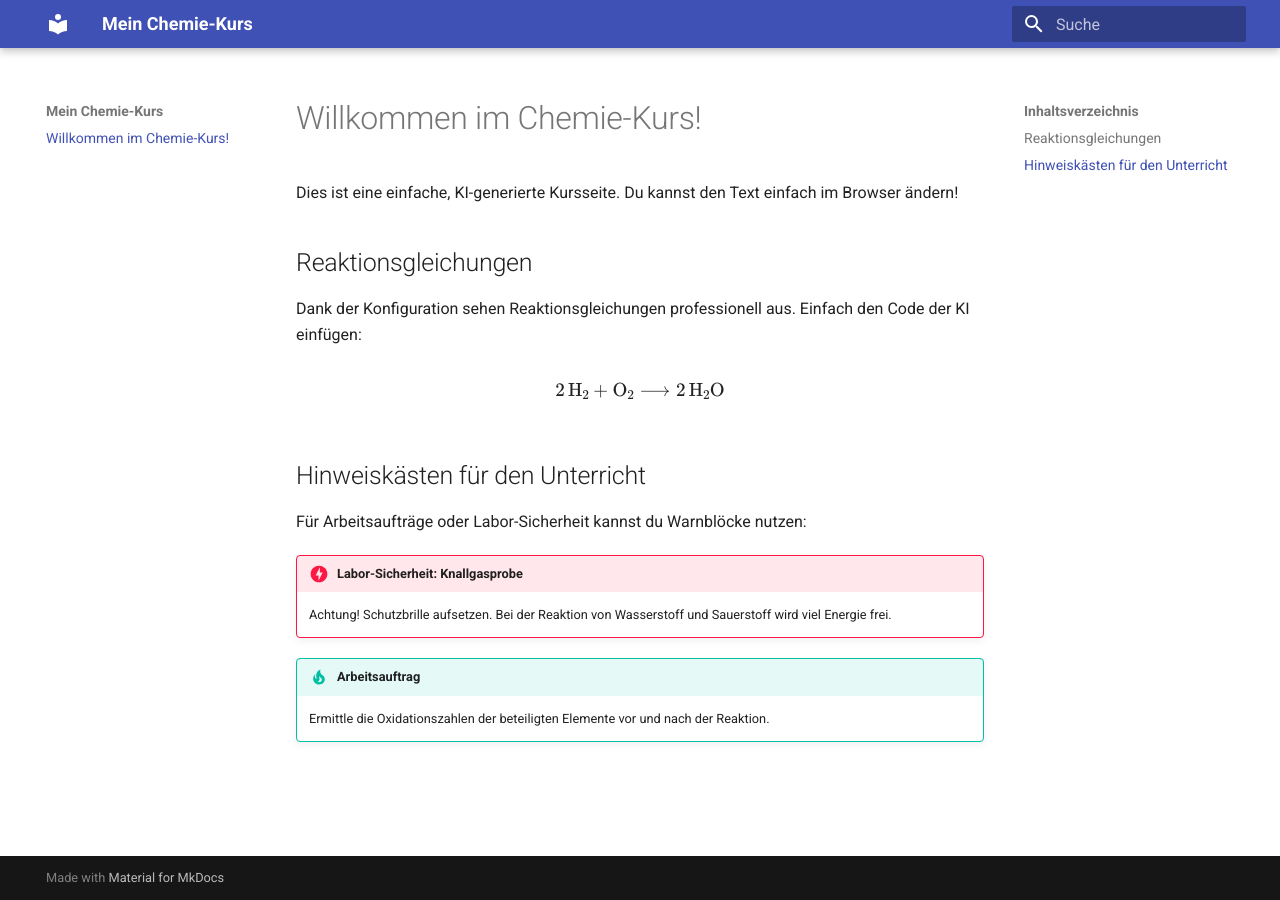
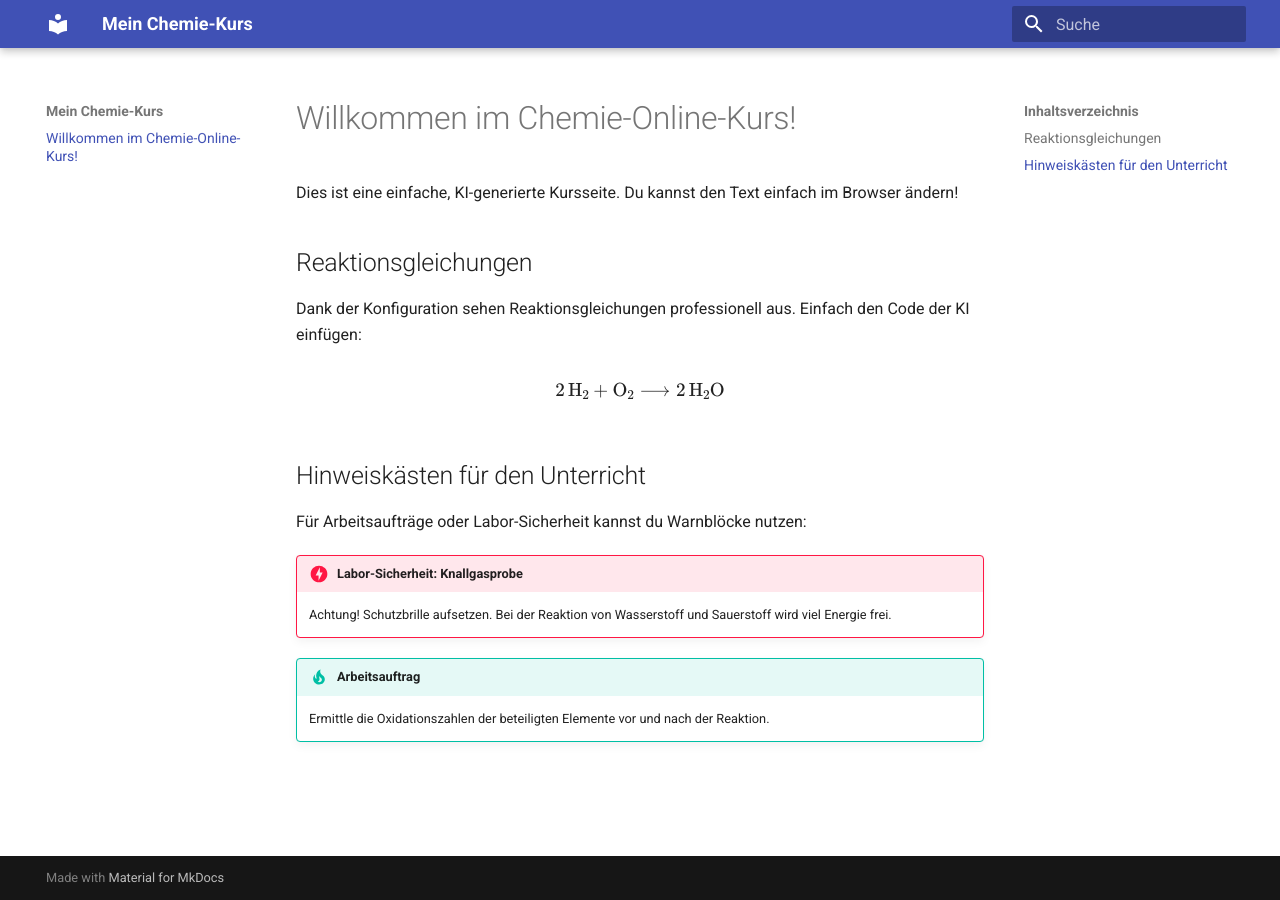
Before and after one commit to ekerzendorfer/CHEMIE-MIT-KI-ONLINEKURS, an MkDocs documentation site: the page built from docs/index.md, in a window 1280 px wide. Built offline with MkDocs 1.6.1 and Material for MkDocs 9.7.7, drawn with Linux system fonts in a browser that asks for light colours.

Commit message:
Update course title to 'Chemie-Online-Kurs'

```diff
--- a/docs/index.md
+++ b/docs/index.md
@@ -1,4 +1,4 @@
-# Willkommen im Chemie-Kurs!
+# Willkommen im Chemie-Online-Kurs!
 
 Dies ist eine einfache, KI-generierte Kursseite. Du kannst den Text einfach im Browser ändern!
 
```
